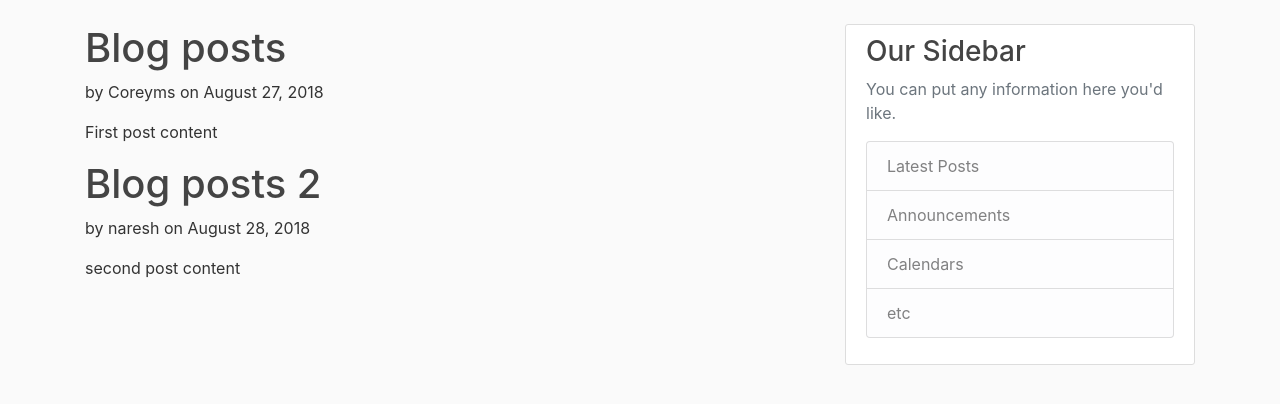
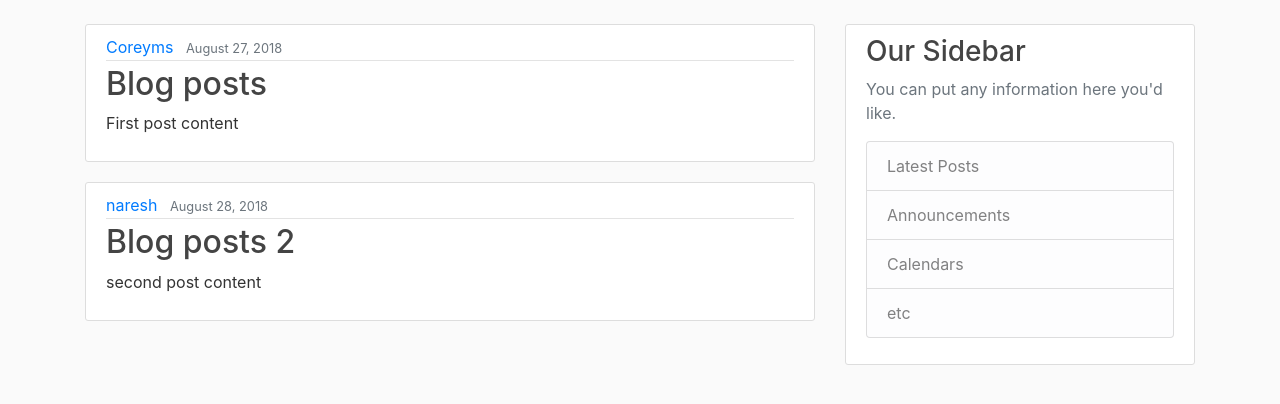
Before and after one commit to naresh852/Django_Tutorials, a Django app: page / in a window 1280 px wide. Shown: the part 56-460 px from the top of the page. Run offline with Django 3.2, Linux system fonts and the light colour scheme; some libraries are stand-ins or nearby versions.

Commit message:
used article and href path setting
used article and href path setting

```diff
--- a/django_project/blog/templates/blog/base.html
+++ b/django_project/blog/templates/blog/base.html
@@ -18,14 +18,14 @@
 <header class="site-header">
     <nav class="navbar navbar-expand-md navbar-dark bg-steel fixed-top">
         <div class="container">
-        <a class="navbar-brand mr-4" href="/">Django Blog</a>
+        <a class="navbar-brand mr-4" href="{% url 'blog-home' %}">Django Blog</a>
         <button class="navbar-toggler" type="button" data-toggle="collapse" data-target="#navbarToggle" aria-controls="navbarToggle" aria-expanded="false" aria-label="Toggle navigation">
         <span class="navbar-toggler-icon"></span>
         </button>
         <div class="collapse navbar-collapse" id="navbarToggle">
             <div class="navbar-nav mr-auto">
-            <a class="nav-item nav-link" href="/">Home</a>
-            <a class="nav-item nav-link" href="/about">About</a>
+            <a class="nav-item nav-link" href="{% url 'blog-home' %}">Home</a>
+            <a class="nav-item nav-link" href="{% url 'blog-about' %}">About</a>
             </div>
             <!-- Navbar Right Side -->
             <div class="navbar-nav">
--- a/django_project/blog/templates/blog/home.html
+++ b/django_project/blog/templates/blog/home.html
@@ -2,8 +2,15 @@
     <!-- <h1>blog  home! from templates</h1> -->
 {% block content %}
     {% for post in posts %}
-    <h1>{{post.title}}</h1>
-    <p>by {{post.author}} on {{post.date_posted}}</p>
-    <p>{{post.content}}</p>
+    <article class="media content-section">
+        <div class="media-body">
+          <div class="article-metadata">
+            <a class="mr-2" href="#">{{ post.author }}</a>
+            <small class="text-muted">{{ post.date_posted }}</small>
+          </div>
+          <h2><a class="article-title" href="#">{{ post.title }}</a></h2>
+          <p class="article-content">{{ post.content }}</p>
+        </div>
+    </article>
     {% endfor %}
 {% endblock content %}
--- a/main.py
+++ b/main.py
@@ -1,5 +1,5 @@
 # This is a sample Python script.
-
+#https://github.com/CoreyMSchafer/code_snippets/tree/master/Django_Blog to see coreyschafer guthub
 ''' pip install django
 pip install django == 2.1.5 # to install a particular version
 python -m django --version #to check django version
```
